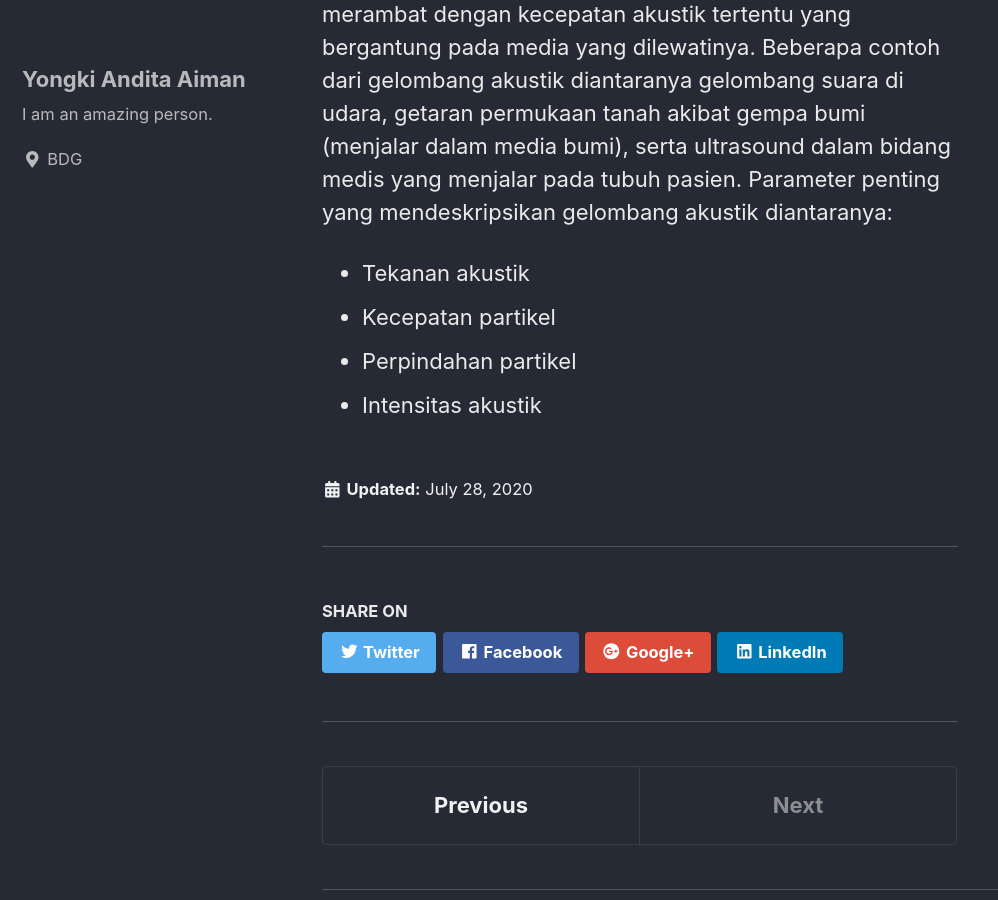
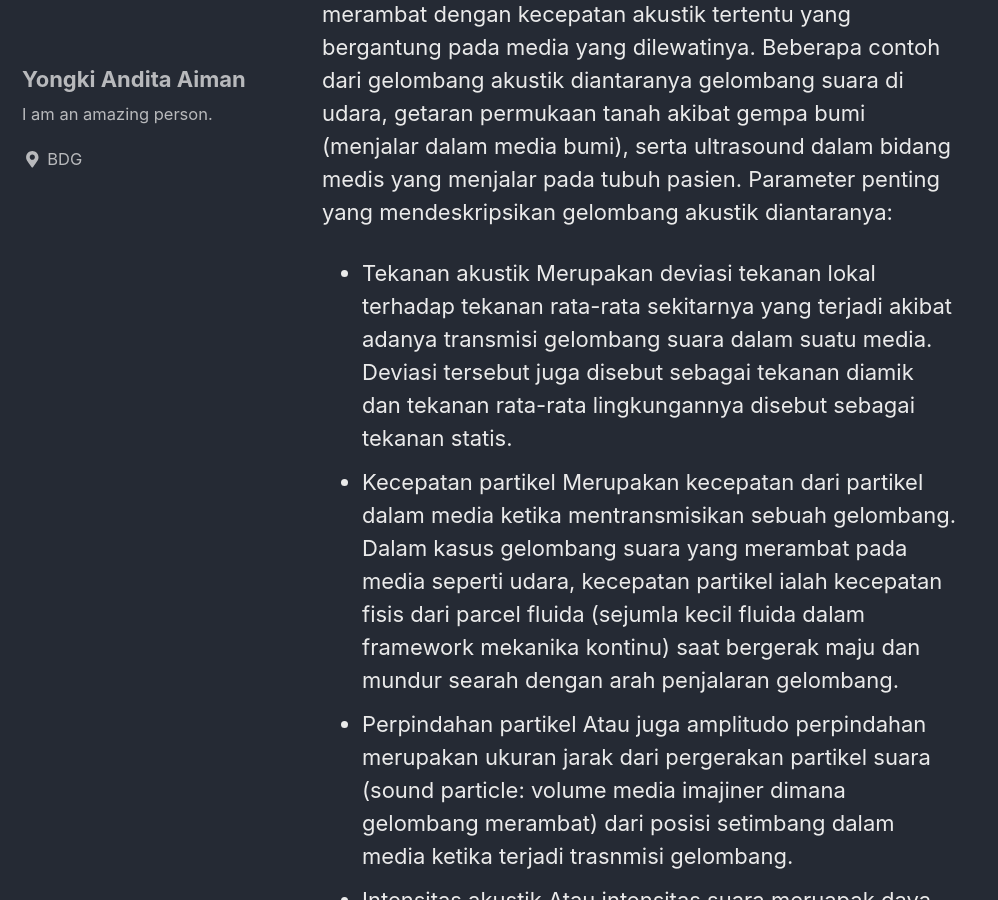
Before and after one commit to aimanyongki/blog, a Jekyll site: the page built from _posts/2020-07-28-Acoustics.md, in a window 1280 px wide and 900 px high, scrolled down 335 px. Shown: the whole window, without its empty margins (0-998 px from the left). Built offline with Jekyll 4.4.1, drawn with Linux system fonts in a browser that asks for light colours; cached includes are drawn as plain includes; nearby versions of some CDN libraries; some of the changed text lies outside the part shown.

Commit message:
Update 2020-07-28-Acoustics.md

```diff
--- a/_posts/2020-07-28-Acoustics.md
+++ b/_posts/2020-07-28-Acoustics.md
@@ -1,6 +1,10 @@
 Berdasarkan cara penjalaran energinya, gelombang akustik merupakan tipe gelombang yang energinya menjalar melalui suatu medium dengan cara kompresi dan dekompresi dalam keadaan adibatik (dalam batas tertentu). Gelombang akustik merambat dengan kecepatan akustik tertentu yang bergantung pada media yang dilewatinya. Beberapa contoh dari gelombang akustik diantaranya gelombang suara di udara, getaran permukaan tanah akibat gempa bumi (menjalar dalam media bumi), serta ultrasound dalam bidang medis yang menjalar pada tubuh pasien.
 Parameter penting yang mendeskripsikan gelombang akustik diantaranya:
 - Tekanan akustik
+Merupakan deviasi tekanan lokal terhadap tekanan rata-rata sekitarnya yang terjadi akibat adanya transmisi gelombang suara dalam suatu media. Deviasi tersebut juga disebut sebagai tekanan diamik dan tekanan rata-rata lingkungannya disebut sebagai tekanan statis.
 - Kecepatan partikel
+Merupakan kecepatan dari partikel dalam media ketika mentransmisikan sebuah gelombang. Dalam kasus gelombang suara yang merambat pada media seperti udara, kecepatan partikel ialah kecepatan fisis dari parcel fluida (sejumla kecil fluida dalam framework mekanika kontinu) saat bergerak maju dan mundur searah dengan arah penjalaran gelombang.
 - Perpindahan partikel
+Atau juga amplitudo perpindahan merupakan ukuran jarak dari pergerakan partikel suara (sound particle: volume media imajiner dimana gelombang merambat) dari posisi setimbang dalam media ketika terjadi trasnmisi gelombang.
 - Intensitas akustik
+Atau intensitas suara meruapak daya yang dimiliki oleh gelombang suara per unit area dalam arah yang tegak lurus terhadap area tersebut.
```
